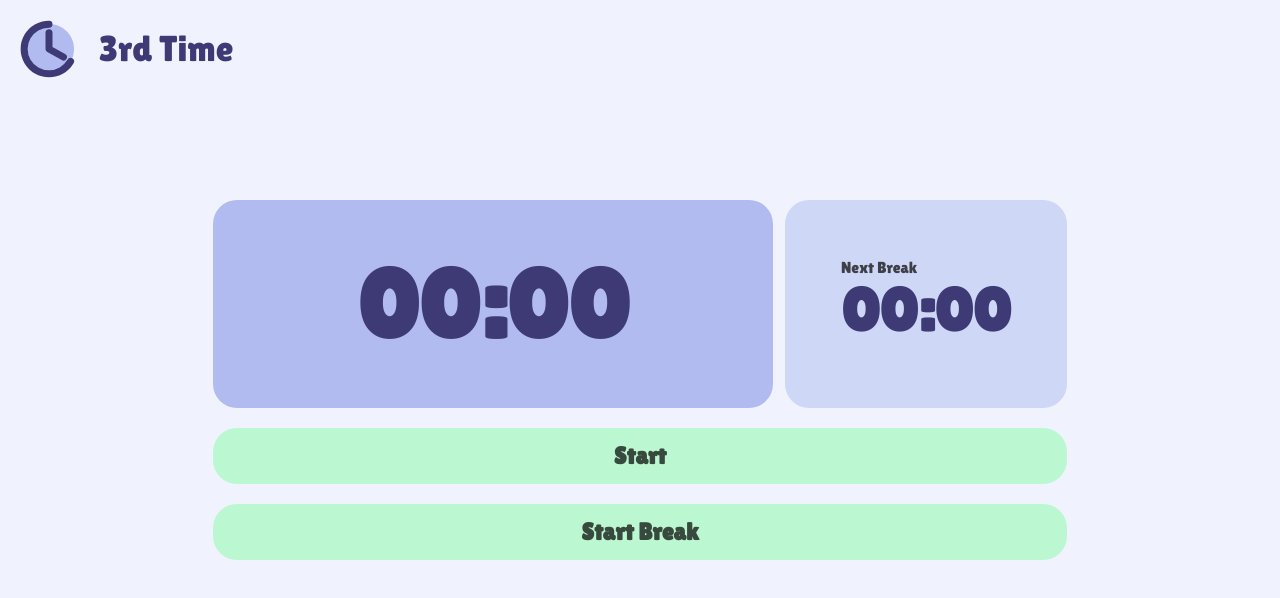
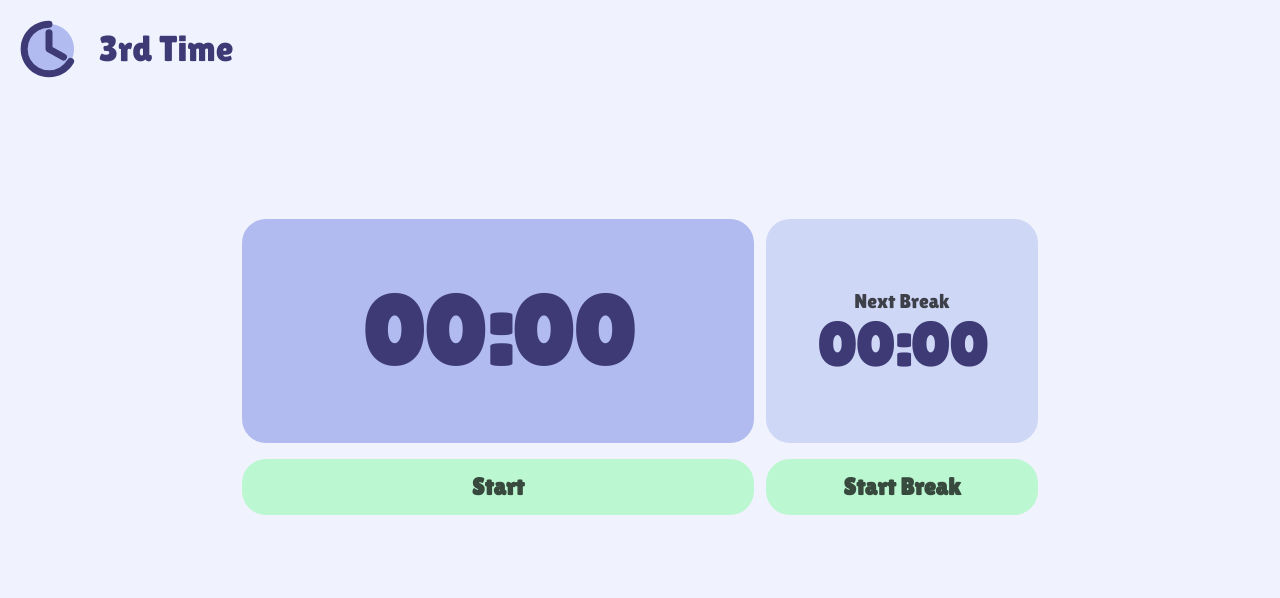
Before and after one commit to edupaulos/third-time-app, a SvelteKit app: page / in a window 1280 px wide. Shown: the top 598 px of the page. Built offline with nearby package versions, Linux system fonts and the light colour scheme.

Commit message:
v0.1.3: organize timers and bottons

```diff
--- a/package.json
+++ b/package.json
@@ -25,6 +25,7 @@
 		"eslint": "^8.56.0",
 		"eslint-config-prettier": "^9.1.0",
 		"eslint-plugin-svelte": "^2.35.1",
+		"flowbite-svelte-icons": "^1.6.1",
 		"postcss": "^8.4.38",
 		"prettier": "^3.1.1",
 		"prettier-plugin-svelte": "^3.1.2",
--- a/src/routes/+page.svelte
+++ b/src/routes/+page.svelte
@@ -1,15 +1,8 @@
 <script lang="ts">
 	import { timer } from '$lib/timer';
+	import { formatTime } from '../utils/formatTime';
 	import Counter from './Counter.svelte';
 	import '@fontsource/lilita-one';
-
-	function formatTime(seconds: number): string {
-		const minutes = Math.floor(seconds / 60)
-			.toString()
-			.padStart(2, '0');
-		const secs = (seconds % 60).toString().padStart(2, '0');
-		return `${minutes}:${secs}`;
-	}
 
 	// Reactive store subscription
 	let formattedTime: string;
--- a/src/routes/Counter.svelte
+++ b/src/routes/Counter.svelte
@@ -6,15 +6,6 @@
 	let isBreaking = false;
 	let alarm: HTMLAudioElement;
 	let breakTimer: number | undefined;
-
-	// Format time function
-	export function formatTime(seconds: number): string {
-		const minutes = Math.floor(seconds / 60)
-			.toString()
-			.padStart(2, '0');
-		const secs = (seconds % 60).toString().padStart(2, '0');
-		return `${minutes}:${secs}`;
-	}
 
 	// Start/Stop button click handler
 	function handleStartStop() {
@@ -52,6 +43,7 @@
 
 	// Cleanup on component destruction
 	import { onDestroy } from 'svelte';
+	import { formatTime } from '../utils/formatTime';
 	onDestroy(() => {
 		timer.stop();
 		if (breakTimer !== undefined) {
@@ -68,20 +60,16 @@
 	}
 </script>
 
-<div class="flex flex-col gap-5">
+<div class="flex flex-col items-center">
 	<!-- Timer display -->
 	<div class="flex gap-3">
-		<div class="bg-300 px-36 py-14 rounded-3xl">
+		<div class="flex flex-col gap-4">
+			<div class="bg-300 w-[32rem] h-[14rem] rounded-3xl flex justify-center items-center">
 				<span class="text-8xl text-900 font-bold">
 					{#if $timer !== undefined}
 						{formatTime($timer)}
 					{/if}
 				</span>
-		</div>
-		<div class="bg-200 px-14 py-14 rounded-3xl">
-			<p>Next Break</p>
-			<span class="text-6xl text-900 font-bold">{formatTime(breakTime)}</span>
-		</div>
 			</div>
 
 			<!-- Start/Stop button -->
@@ -91,6 +79,15 @@
 			>
 				<div class="font-bold text-2xl">{isStopped ? 'Start' : 'Stop'}</div>
 			</button>
+		</div>
+
+		<div class="flex flex-col item gap-4">
+			<div
+				class="bg-200 w-[17rem] h-[14rem] p-16 rounded-3xl flex flex-col justify-center items-center"
+			>
+				<p class="text-xl">Next Break</p>
+				<span class="text-6xl text-900 font-bold">{formatTime(breakTime)}</span>
+			</div>
 
 			<!-- Start/Stop Break button -->
 			<button
@@ -99,6 +96,8 @@
 			>
 				<div class="font-bold text-2xl">{isBreaking ? 'Stop Break' : 'Start Break'}</div>
 			</button>
+		</div>
+	</div>
 
 	<!-- Audio alarm -->
 	<audio src="https://assets.mixkit.co/active_storage/sfx/905/905-preview.mp3" bind:this={alarm} />
--- /dev/null
+++ b/src/utils/formatTime.ts
@@ -0,0 +1,7 @@
+export function formatTime(seconds: number): string {
+	const minutes = Math.floor(seconds / 60)
+		.toString()
+		.padStart(2, '0');
+	const secs = (seconds % 60).toString().padStart(2, '0');
+	return `${minutes}:${secs}`;
+}
```
Also changed, not shown: 1 other file (tests, documents, lock files or other folders). Lines whose indentation alone changed are shown as unchanged.
